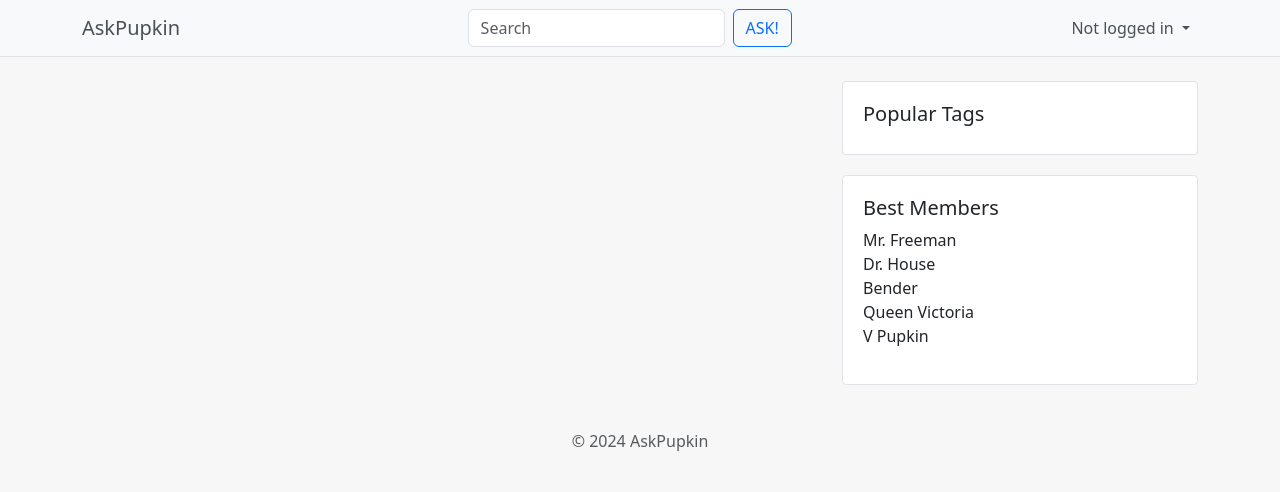
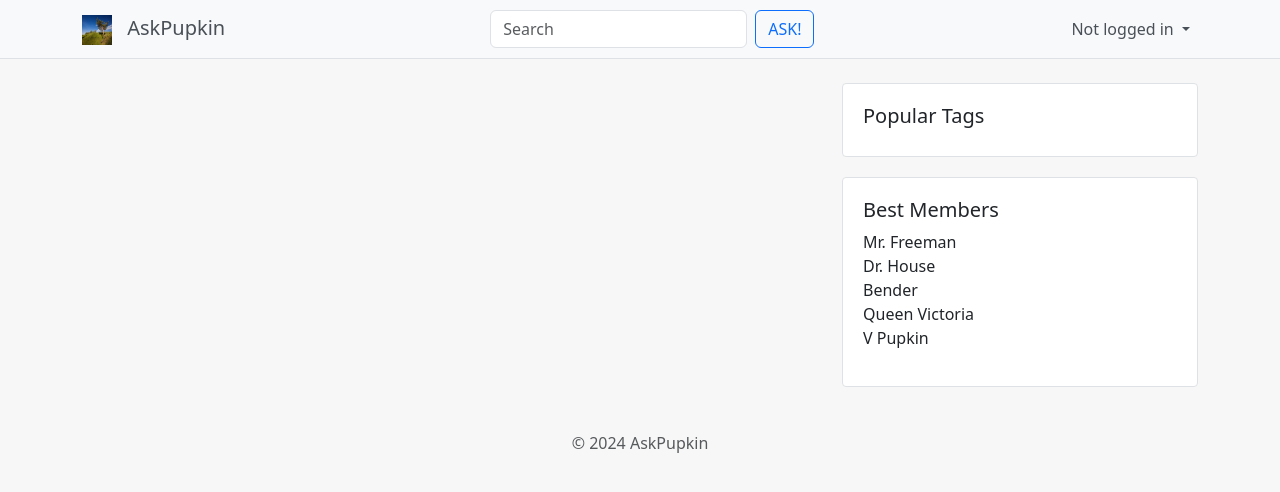
Before and after one commit to Rusy13/askme_ugarov, a Django app: page /base in a window 1280 px wide. Shown: the top 492 px of the page. Run offline with Django 5.2, Linux system fonts and the light colour scheme; data that the repository does not hold is empty.

Commit message:
[TPHW-1]: bugs fix

```diff
--- a/technop/main/templates/base.html
+++ b/technop/main/templates/base.html
@@ -5,26 +5,31 @@
     <meta charset="UTF-8">
     <meta name="viewport" content="width=device-width, initial-scale=1.0">
     <title>AskPupkin</title>
+    <link rel="icon" href="{% static 'avsite.jpg' %}" type="image/jpeg">
+
     <link rel="stylesheet" href="https://cdn.jsdelivr.net/npm/bootstrap@5.3.3/dist/css/bootstrap.min.css">
     <link rel="stylesheet" href="/static/css/vanilla.css">
 </head>
 <body>
     <header class="navbar navbar-expand-lg navbar-light bg-light">
         <div class="container">
+            <a href="{% url 'index'%}" class="navbar-brand">
+                <img src="{{ UPLOADS_URL }}avsite.jpg" alt="Site Icon" style="height: 30px; width: 30px; margin-right: 10px;">
 
-            <a href="{% url 'index'%}" class="navbar-brand" href="/">AskPupkin</a>
+
+
+                AskPupkin
+            </a>
             <div class="search-bar">
                 <form class="d-flex" id="ask-form" action="{% url 'ask' %}" method="get">
                     <input class="form-control me-2" type="search" placeholder="Search" aria-label="Search">
                     <button class="btn btn-outline-primary" type="button" onclick="redirectToAsk()">ASK!</button>
                 </form>
-
                 <script>
                     function redirectToAsk() {
                         window.location.href = "{% url 'ask' %}";
                     }
                 </script>
-
             </div>
             {% if user.is_authenticated %}
                 <ul class="navbar-nav ms-auto">
@@ -36,22 +41,18 @@
                             <li><a href="{% url 'settings' %}" class="dropdown-item">Settings</a></li>
                             <li><a href="{% url 'logout' %}?next={{ request.path }}" class="dropdown-item">Log out</a></li>
                         </ul>
-
                     </li>
                 </ul>
             {% else %}
                 <div class="login-panel">
                     <ul class="navbar-nav ms-auto">
                         <li class="nav-item dropdown">
-
-                                <a class="nav-link dropdown-toggle" id="navbarDropdownMenuLink" role="button" data-bs-toggle="dropdown" aria-expanded="false">
-                                    Not logged in
-                                </a>
-
-
+                            <a class="nav-link dropdown-toggle" id="navbarDropdownMenuLink" role="button" data-bs-toggle="dropdown" aria-expanded="false">
+                                Not logged in
+                            </a>
                             <ul class="dropdown-menu" aria-labelledby="navbarDropdownMenuLink">
-                                <li><a  href="{% url 'login'%}" class="dropdown-item" >Login</a></li>
-                                <li><a  href="{% url 'register'%}" class="dropdown-item" >Register</a></li>
+                                <li><a href="{% url 'login'%}" class="dropdown-item">Login</a></li>
+                                <li><a href="{% url 'register'%}" class="dropdown-item">Register</a></li>
                             </ul>
                         </li>
                     </ul>
@@ -87,15 +88,11 @@
                 {% endblock %}
             </div>
         </div>
-
     </main>
     <footer class="container mt-4">
         <div class="text-muted text-center">© 2024 AskPupkin</div>
     </footer>
     <script src="https://cdn.jsdelivr.net/npm/bootstrap@5.3.3/dist/js/bootstrap.bundle.min.js"></script>
+    <script src="{% static 'js/main.js' %}"></script>
 </body>
-
-
-<script src="{% static 'js/main.js' %}"></script>
-
 </html>
```
Also changed, not shown: technop/uploads/avsite.jpg (added), 2 other files.
